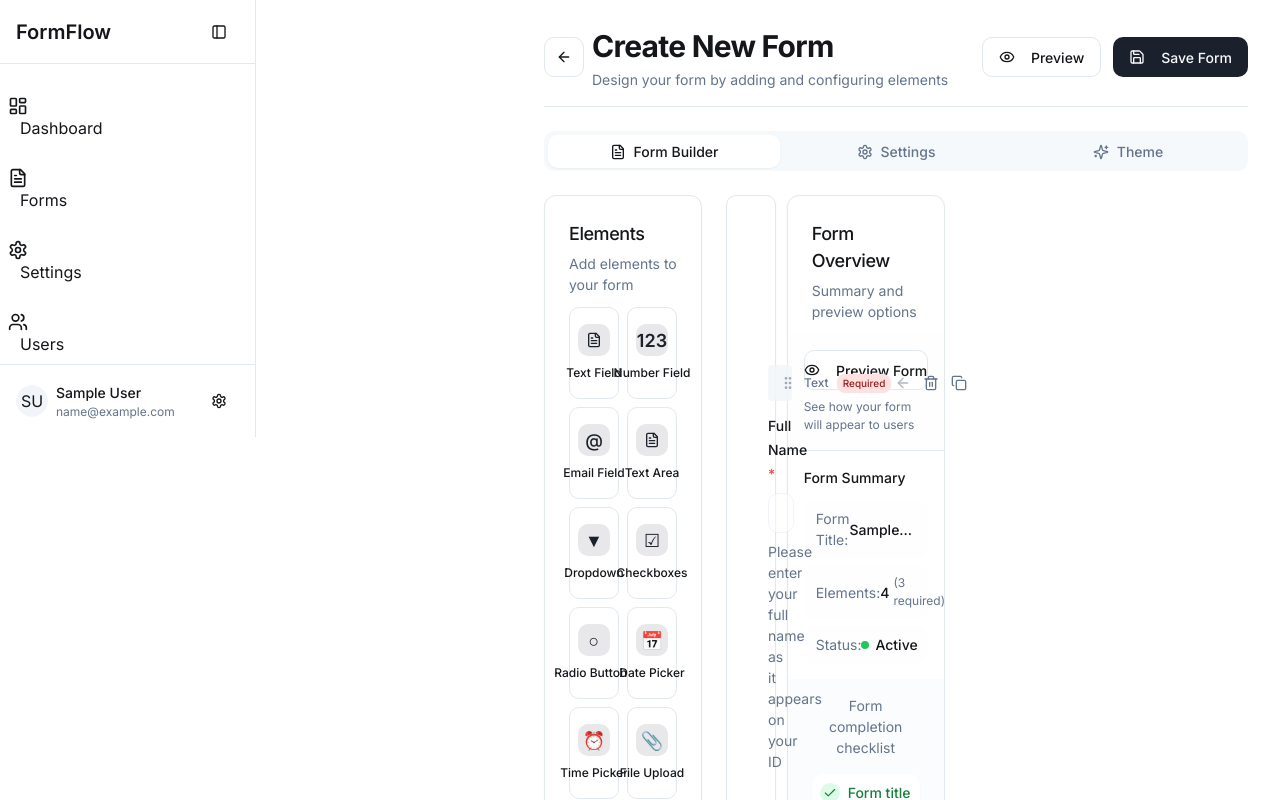
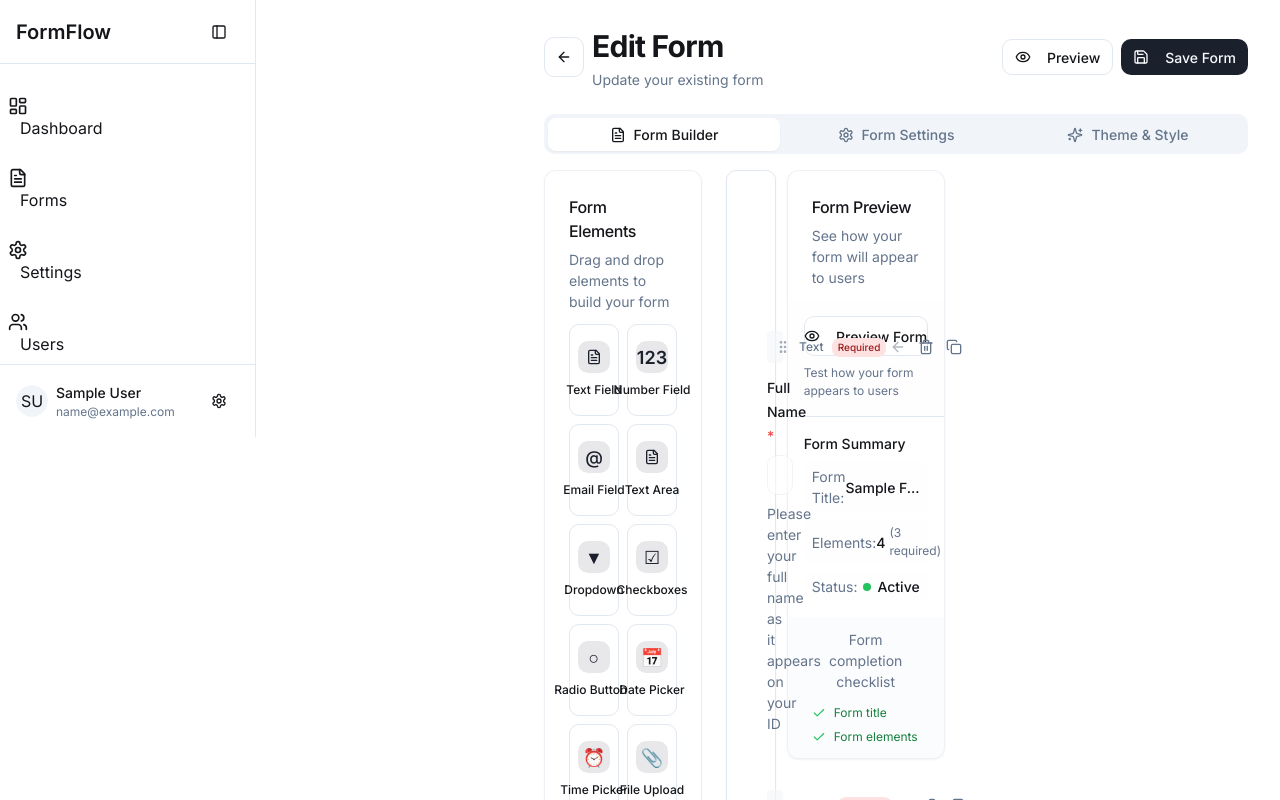
Before and after one commit to MatrixRajeshvari/digitasker-creator, a React (Vite) app: page /dashboard/forms/1/edit in a window 1280 px wide. Shown: the top 800 px of the page. Built offline with nearby package versions, Linux system fonts and the light colour scheme; sample sign-in values are in the browser's storage.

Commit message:
Reverted to edit edt-a92f8f85-c468-48d5-a06d-7104d021b96d: "Fix form design
Addresses issues with the new form design."

```diff
--- a/src/pages/dashboard/FormBuilder.tsx
+++ b/src/pages/dashboard/FormBuilder.tsx
@@ -573,33 +573,38 @@ const FormBuilder = () => {
 
   return (
     <div className="space-y-6">
-      {/* Header with improved design */}
-      <div className="flex flex-col sm:flex-row justify-between items-start sm:items-center gap-4 border-b pb-4 mb-6">
+      {/* Header */}
+      <div className="flex flex-col sm:flex-row justify-between items-start sm:items-center gap-4 mb-6">
         <div className="flex items-center gap-2">
           <Button variant="outline" size="icon" onClick={() => navigate("/dashboard/forms")}>
             <ArrowLeft className="h-4 w-4" />
           </Button>
           <div>
             <h1 className="text-3xl font-bold tracking-tight">
-              Create New Form
+              {id ? "Edit Form" : "Create New Form"}
             </h1>
-            <p className="text-sm text-muted-foreground">Design your form by adding and configuring elements</p>
+            {id && <p className="text-sm text-muted-foreground">Update your existing form</p>}
           </div>
         </div>
-        <div className="flex gap-3 w-full sm:w-auto">
+        <div className="flex gap-2 w-full sm:w-auto">
+          <TooltipProvider>
+            <Tooltip>
+              <TooltipTrigger asChild>
                 <Button
                   variant={previewMode ? "default" : "outline"}
-            className="flex-1 sm:flex-none"
+                  size="sm"
                   onClick={() => setPreviewMode(!previewMode)}
                 >
                   <Eye className="mr-2 h-4 w-4" />
-            Preview
+                  {previewMode ? "Exit Preview" : "Preview"}
                 </Button>
-          <Button
-            className="flex-1 sm:flex-none bg-primary hover:bg-primary/90"
-            onClick={saveForm}
-            disabled={loading}
-          >
+              </TooltipTrigger>
+              <TooltipContent>
+                <p>Test how your form will appear to users</p>
+              </TooltipContent>
+            </Tooltip>
+          </TooltipProvider>
+          <Button onClick={saveForm} disabled={loading} size="sm">
             {loading ? (
               <>
                 <span className="animate-spin mr-2">◌</span>
@@ -615,40 +620,40 @@ const FormBuilder = () => {
         </div>
       </div>
 
-      {/* Tabs with improved styling */}
+      {/* Tabs */}
       <Tabs defaultValue="builder" className="w-full">
-        <TabsList className="w-full grid grid-cols-3 mb-6 p-1 bg-muted/60">
-          <TabsTrigger value="builder" className="rounded-md data-[state=active]:bg-background data-[state=active]:shadow-sm">
-            <FileText className="mr-2 h-4 w-4" />
+        <TabsList className="grid w-full grid-cols-3 mb-2">
+          <TabsTrigger value="builder" className="flex items-center gap-2">
+            <FileText className="h-4 w-4" />
             Form Builder
           </TabsTrigger>
-          <TabsTrigger value="settings" className="rounded-md data-[state=active]:bg-background data-[state=active]:shadow-sm">
-            <SettingsIcon className="mr-2 h-4 w-4" />
-            Settings
+          <TabsTrigger value="settings" className="flex items-center gap-2">
+            <SettingsIcon className="h-4 w-4" />
+            Form Settings
           </TabsTrigger>
-          <TabsTrigger value="theme" className="rounded-md data-[state=active]:bg-background data-[state=active]:shadow-sm">
-            <Sparkles className="mr-2 h-4 w-4" />
-            Theme
+          <TabsTrigger value="theme" className="flex items-center gap-2">
+            <Sparkles className="h-4 w-4" />
+            Theme & Style
           </TabsTrigger>
         </TabsList>
 
         {/* Builder Tab */}
-        <TabsContent value="builder" className="mt-0">
+        <TabsContent value="builder" className="mt-4">
           <div className="grid grid-cols-1 lg:grid-cols-12 gap-6">
             {/* Form Elements Panel */}
             {!previewMode && (
               <div className="lg:col-span-3 space-y-4">
-                <Card className="border shadow-sm">
+                <Card className="border border-border/60 shadow-sm">
                   <CardHeader className="pb-3">
-                    <CardTitle className="text-lg font-medium">Elements</CardTitle>
-                    <CardDescription>Add elements to your form</CardDescription>
+                    <CardTitle className="text-base font-medium">Form Elements</CardTitle>
+                    <CardDescription>Drag and drop elements to build your form</CardDescription>
                   </CardHeader>
                   <CardContent className="grid grid-cols-2 gap-2">
                     {elementTypeOptions.map(type => (
                       <Button
                         key={type.value}
                         variant="outline"
-                        className="flex flex-col h-auto py-4 justify-center items-center gap-2 hover:bg-accent/50 hover:border-primary/50 transition-all"
+                        className="flex flex-col h-auto py-4 justify-center items-center gap-2 hover:bg-accent/50 hover:border-primary/30 transition-all"
                         onClick={() => addElement(type.value)}
                       >
                         <span className="flex items-center justify-center h-8 w-8 rounded-md bg-primary/10 text-primary">
@@ -662,10 +667,10 @@ const FormBuilder = () => {
 
                 {/* Element properties */}
                 {selectedElement && (
-                  <Card className="border shadow-sm animate-in fade-in duration-300">
+                  <Card className="border border-border/60 shadow-sm animate-in fade-in slide-in-from-bottom-5 duration-300">
                     <CardHeader className="pb-3">
-                      <CardTitle className="text-lg font-medium">Properties</CardTitle>
-                      <CardDescription>Edit the selected element</CardDescription>
+                      <CardTitle className="text-base font-medium">Element Properties</CardTitle>
+                      <CardDescription>Customize the selected element</CardDescription>
                     </CardHeader>
                     <CardContent>
                       <ElementPropertyEditor />
@@ -675,18 +680,18 @@ const FormBuilder = () => {
               </div>
             )}
 
-            {/* Form Preview with improved styling */}
+            {/* Form Preview */}
             <div className={`bg-card border rounded-md shadow-sm lg:col-span-${previewMode ? 12 : 6} p-6 relative ${previewMode ? 'animate-in fade-in zoom-in-95' : ''}`}>
               {previewMode && (
-                <div className="absolute top-3 right-3 bg-primary/10 text-primary px-3 py-1 rounded-full text-xs font-medium flex items-center">
-                  <Eye className="h-3 w-3 mr-1.5" />
+                <div className="absolute top-3 right-3 inline-flex items-center px-2 py-1 rounded-full text-xs font-medium bg-primary/10 text-primary">
+                  <Eye className="h-3 w-3 mr-1" />
                   Preview Mode
                 </div>
               )}
 
               {/* Form Title & Description */}
               {!previewMode ? (
-                <div className="mb-8 space-y-4">
+                <div className="mb-6 space-y-4">
                   <Input
                     value={formData.title}
                     onChange={e => updateFormMetadata('title', e.target.value)}
@@ -711,20 +716,20 @@ const FormBuilder = () => {
 
               {/* Form Elements */}
               {formData.elements.length === 0 ? (
-                <div className="text-center py-16 border-2 border-dashed rounded-md bg-accent/5">
+                <div className="text-center py-12 border-2 border-dashed rounded-md bg-accent/10">
                   <div className="flex flex-col items-center">
-                    <div className="mb-4 p-4 rounded-full bg-primary/10">
-                      <PlusCircle className="h-8 w-8 text-primary" />
+                    <div className="mb-3 p-3 rounded-full bg-primary/10">
+                      <PlusCircle className="h-6 w-6 text-primary" />
                     </div>
-                    <h3 className="text-xl font-medium mb-2">Add Your First Element</h3>
-                    <p className="text-muted-foreground mb-6 max-w-sm mx-auto">
-                      Start building your form by adding elements from the sidebar
+                    <h3 className="text-lg font-medium mb-2">Start Building Your Form</h3>
+                    <p className="text-muted-foreground mb-4 max-w-md mx-auto">
+                      Your form is empty. Add elements from the sidebar to get started with creating your custom form.
                     </p>
                     <Dialog>
                       <DialogTrigger asChild>
-                        <Button size="lg" className="bg-primary hover:bg-primary/90 px-8">
+                        <Button className="bg-primary">
                           <PlusCircle className="mr-2 h-4 w-4" />
-                          Add Element
+                          Add First Element
                         </Button>
                       </DialogTrigger>
                       <DialogContent>
@@ -739,7 +744,7 @@ const FormBuilder = () => {
                             <Button
                               key={type.value}
                               variant="outline"
-                              className="flex flex-col h-auto py-4 justify-center items-center gap-2 hover:bg-accent/50 hover:border-primary/50 transition-all"
+                              className="flex flex-col h-auto py-4 justify-center items-center gap-2 hover:bg-accent/50 hover:border-primary/30 transition-all"
                               onClick={() => {
                                 addElement(type.value);
                                 // Close the dialog
@@ -764,10 +769,10 @@ const FormBuilder = () => {
                       key={element.id}
                       className={`p-4 rounded-md transition-all ${
                         selectedElement === element.id && !previewMode
-                          ? 'ring-2 ring-primary/70 bg-accent/20'
+                          ? 'ring-2 ring-primary/70 bg-accent/30'
                           : ''
                       } ${
-                        !previewMode ? 'cursor-pointer hover:bg-accent/10 border border-transparent hover:border-accent' : ''
+                        !previewMode ? 'cursor-pointer hover:bg-accent/20' : ''
                       }`}
                       onClick={() => selectElement(element.id)}
                       draggable={!previewMode}
@@ -776,17 +781,13 @@ const FormBuilder = () => {
                       onDragEnd={handleDragEnd}
                     >
                       {!previewMode && (
-                        <div className="flex justify-between items-center mb-3 py-1.5 px-3 rounded bg-muted/80 text-muted-foreground">
+                        <div className="flex justify-between items-center mb-3 py-1 px-2 rounded bg-muted/60 text-muted-foreground">
                           <div className="flex items-center text-xs">
                             <GripVertical className="h-4 w-4 cursor-grab mr-2 text-muted-foreground/60" />
                             <span className="font-medium">
                               {element.type.charAt(0).toUpperCase() + element.type.slice(1)}
                             </span>
-                            {element.required && (
-                              <div className="ml-2 px-1.5 py-0.5 bg-red-100 text-red-800 rounded-sm text-[10px] font-medium">
-                                Required
-                              </div>
-                            )}
+                            {element.required && <div className="ml-2 px-1.5 py-0.5 bg-red-100 text-red-800 rounded-sm text-[10px] font-medium">Required</div>}
                           </div>
                           <div className="flex gap-1">
                             <TooltipProvider>
@@ -884,7 +885,7 @@ const FormBuilder = () => {
 
                   {/* Submit Button Preview */}
                   {previewMode && (
-                    <Button className="mt-8 px-8 bg-primary hover:bg-primary/90" disabled={!previewMode}>
+                    <Button className="mt-8 px-8" disabled={!previewMode}>
                       Submit Form
                     </Button>
                   )}
@@ -895,34 +896,30 @@ const FormBuilder = () => {
             {/* Form Summary Panel */}
             {!previewMode && (
               <div className="lg:col-span-3">
-                <Card className="border shadow-sm">
+                <Card className="border border-border/60 shadow-sm">
                   <CardHeader className="pb-3">
-                    <CardTitle className="text-lg font-medium">Form Overview</CardTitle>
-                    <CardDescription>Summary and preview options</CardDescription>
+                    <CardTitle className="text-base font-medium">Form Preview</CardTitle>
+                    <CardDescription>See how your form will appear to users</CardDescription>
                   </CardHeader>
                   <CardContent className="p-0">
                     <div className="bg-accent/10 p-4 flex flex-col items-center">
-                      <Button
-                        onClick={() => setPreviewMode(true)}
-                        variant="outline"
-                        className="mb-2 w-full flex items-center justify-center"
-                      >
+                      <Button onClick={() => setPreviewMode(true)} variant="outline" className="mb-2 w-full">
                         <Eye className="mr-2 h-4 w-4" />
                         Preview Form
                       </Button>
                       <p className="text-xs text-muted-foreground">
-                        See how your form will appear to users
+                        Test how your form appears to users
                       </p>
                     </div>
 
                     <div className="p-4 border-t">
-                      <h3 className="font-medium mb-3 text-sm">Form Summary</h3>
+                      <h3 className="font-medium mb-2 text-sm">Form Summary</h3>
                       <div className="space-y-2 text-sm">
-                        <div className="flex justify-between items-center py-2 px-3 rounded-md bg-accent/10">
+                        <div className="flex justify-between items-center py-1 px-2 rounded bg-accent/10">
                           <span className="text-muted-foreground">Form Title:</span>
-                          <span className="font-medium truncate max-w-[150px]">{formData.title || "Untitled Form"}</span>
+                          <span className="font-medium truncate max-w-[150px]">{formData.title}</span>
                         </div>
-                        <div className="flex justify-between items-center py-2 px-3 rounded-md bg-accent/10">
+                        <div className="flex justify-between items-center py-1 px-2 rounded bg-accent/10">
                           <span className="text-muted-foreground">Elements:</span>
                           <div className="flex items-center gap-1">
                             <span className="font-medium">{formData.elements.length}</span>
@@ -931,7 +928,7 @@ const FormBuilder = () => {
                             </span>
                           </div>
                         </div>
-                        <div className="flex justify-between items-center py-2 px-3 rounded-md bg-accent/10">
+                        <div className="flex justify-between items-center py-1 px-2 rounded bg-accent/10">
                           <span className="text-muted-foreground">Status:</span>
                           <span className="font-medium capitalize inline-flex items-center">
                             <span className={`h-2 w-2 rounded-full mr-1.5 ${
@@ -944,27 +941,23 @@ const FormBuilder = () => {
                       </div>
                     </div>
                   </CardContent>
-                  <CardFooter className="bg-muted/30 py-4 flex-col items-stretch gap-2">
-                    <div className="text-center text-sm text-muted-foreground mb-2">
+                  <CardFooter className="bg-muted/30 pb-3 pt-3 flex-col items-stretch gap-2">
+                    <div className="text-center text-sm text-muted-foreground mb-1">
                       Form completion checklist
                     </div>
-                    <div className="space-y-2">
-                      <div className="flex items-center gap-2 text-sm bg-white rounded-md p-2 shadow-sm">
-                        <div className={`flex items-center justify-center h-5 w-5 rounded-full ${formData.title ? 'bg-green-100 text-green-700' : 'bg-gray-100 text-gray-400'}`}>
-                          {formData.title ? <Check className="h-3.5 w-3.5" /> : "1"}
-                        </div>
+                    <div className="space-y-1.5">
+                      <div className="flex items-start gap-2 text-xs">
+                        <Check className={`h-3.5 w-3.5 mt-0.5 ${formData.title ? 'text-green-500' : 'text-muted-foreground'}`} />
                         <div className="flex-1 text-left">
-                          <span className={formData.title ? 'text-green-700 font-medium' : ''}>Form title</span>
+                          <span className={formData.title ? 'text-green-700' : ''}>Form title</span>
                           {!formData.title && <span className="ml-1 text-muted-foreground">(required)</span>}
                         </div>
                       </div>
-                      <div className="flex items-center gap-2 text-sm bg-white rounded-md p-2 shadow-sm">
-                        <div className={`flex items-center justify-center h-5 w-5 rounded-full ${formData.elements.length > 0 ? 'bg-green-100 text-green-700' : 'bg-gray-100 text-gray-400'}`}>
-                          {formData.elements.length > 0 ? <Check className="h-3.5 w-3.5" /> : "2"}
-                        </div>
+                      <div className="flex items-start gap-2 text-xs">
+                        <Check className={`h-3.5 w-3.5 mt-0.5 ${formData.elements.length > 0 ? 'text-green-500' : 'text-muted-foreground'}`} />
                         <div className="flex-1 text-left">
-                          <span className={formData.elements.length > 0 ? 'text-green-700 font-medium' : ''}>Add elements</span>
-                          {!formData.elements.length && <span className="ml-1 text-muted-foreground">(at least one)</span>}
+                          <span className={formData.elements.length > 0 ? 'text-green-700' : ''}>Form elements</span>
+                          {!formData.elements.length && <span className="ml-1 text-muted-foreground">(at least one required)</span>}
                         </div>
                       </div>
                     </div>
@@ -976,9 +969,9 @@ const FormBuilder = () => {
         </TabsContent>
 
         {/* Settings Tab */}
-        <TabsContent value="settings" className="mt-0">
+        <TabsContent value="settings" className="mt-4">
           <div className="grid gap-6 grid-cols-1 lg:grid-cols-2">
-            <Card className="border shadow-sm">
+            <Card className="border border-border/60 shadow-sm">
               <CardHeader>
                 <CardTitle>Form Settings</CardTitle>
                 <CardDescription>Configure your form's basic settings</CardDescription>
@@ -1046,7 +1039,7 @@ const FormBuilder = () => {
               </CardContent>
             </Card>
 
-            <Card className="border shadow-sm">
+            <Card className="border border-border/60 shadow-sm">
               <CardHeader>
                 <CardTitle>Submission Settings</CardTitle>
                 <CardDescription>Customize what happens after form submission</CardDescription>
@@ -1115,8 +1108,8 @@ const FormBuilder = () => {
         </TabsContent>
 
         {/* Theme Tab */}
-        <TabsContent value="theme" className="mt-0">
-          <Card className="border shadow-sm">
+        <TabsContent value="theme" className="mt-4">
+          <Card className="border border-border/60 shadow-sm">
             <CardHeader>
               <CardTitle>Form Appearance</CardTitle>
               <CardDescription>Customize the visual style of your form</CardDescription>
```
Lines whose indentation alone changed are shown as unchanged.
